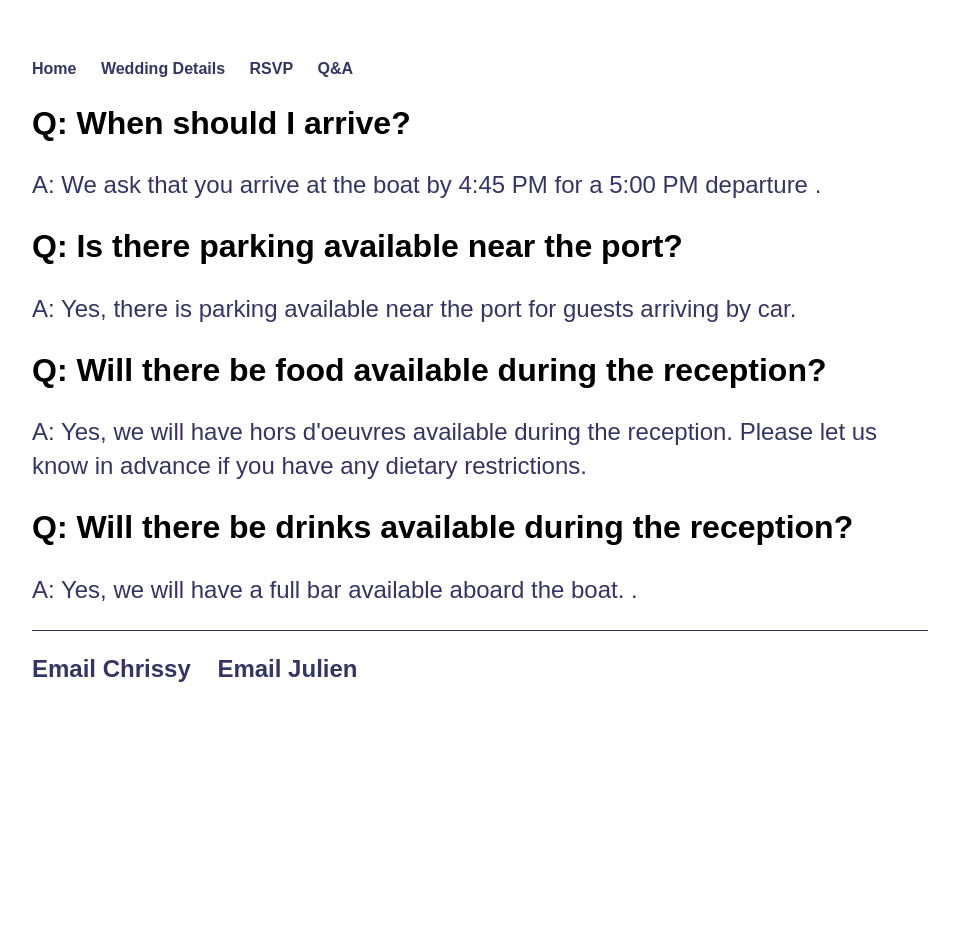
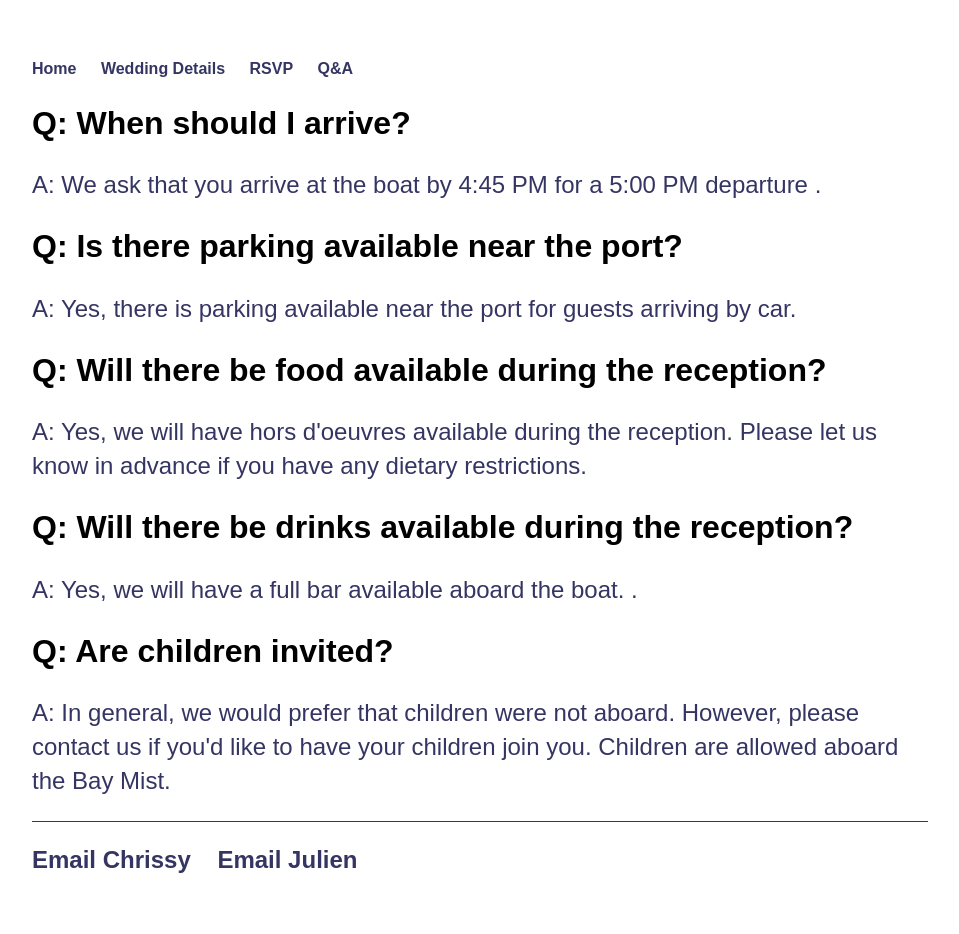
Before and after one commit to christina-ladam/wedding, a Jekyll site: the page built from qa.html, in a window 1280 px wide. Shown: the whole page, without its empty margins (160-1119 px from the left). Built offline with Jekyll 4.4.1, drawn with Linux system fonts in a browser that asks for light colours; some web fonts are replaced; before the commit the page ends 900 px from its top, so only the background shows below that.

Commit message:
Update qa.html

```diff
--- a/qa.html
+++ b/qa.html
@@ -14,6 +14,9 @@ layout: default
         <h2>Q: Will there be drinks available during the reception?</h2>
         <p>A: Yes, we will have a full bar available aboard the boat. .</p>
 
+        <h2>Q: Are children invited?</h2>
+        <p>A: In general, we would prefer that children were not aboard. However, please contact us if you'd like to have your children join you. Children are allowed aboard the Bay Mist.</p>
+
     </div><!-- /.container -->
 </body>
 </html>
```
